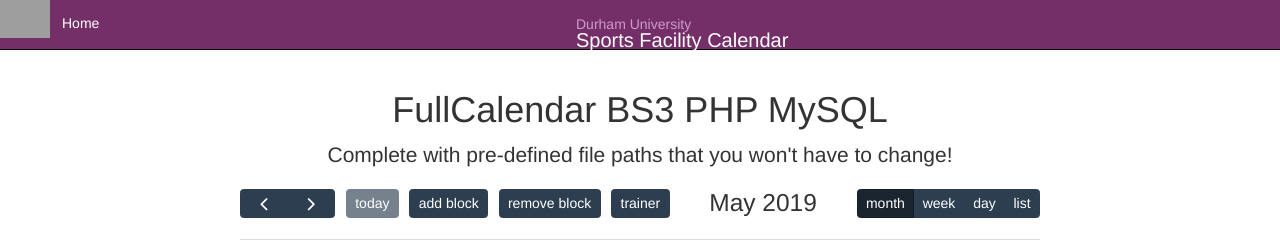
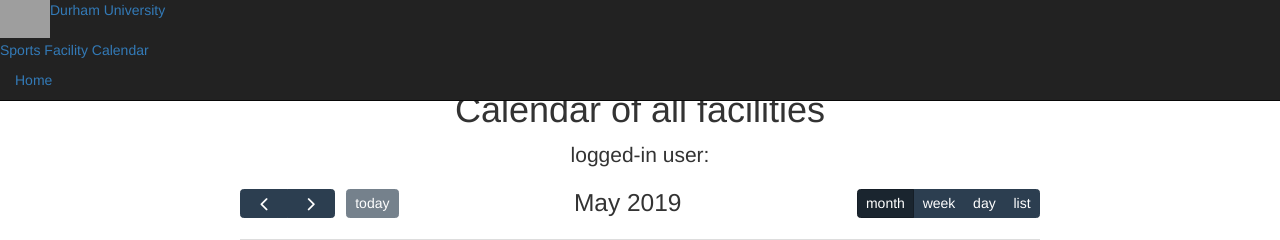
Before and after one commit to jasondunelm/SE-Team5, a PHP site: page /SE-Team5/fullcalendar2/index.php in a window 1280 px wide. Shown: the top 240 px of the page. Run offline with PHP 8.4, Linux system fonts and the light colour scheme; data comes from the database, SQL or seed files in the repository; some libraries are stand-ins or nearby versions; grey boxes are pictures that could not be loaded.

Commit message:
Update index.php
almost the same

```diff
--- a/fullcalendar2/index.php
+++ b/fullcalendar2/index.php
@@ -2,6 +2,7 @@
 session_start();
 $_SESSION['userName']="tuohao11@gmail.com";
 $_SESSION['userName']="tuo.hao@durham.ac.uk";
+$_SESSION['userName']="joey41517@gmail.com";
 require_once('bdd.php');
 
 $sql = "SELECT nbooking.ID, UserID, FacilityID, facilityName AS Name, StartTime, EndTime, block, Color FROM
@@ -65,7 +66,8 @@ $allusers = $req->fetchAll();
     <meta name="description" content="">
     <meta name="author" content="">
 
-    <title>Bare - Start Bootstrap Template</title>
+    <title>Booking / Calendar</title>
+
 
     <!-- Bootstrap Core CSS -->
 
@@ -83,7 +85,7 @@ $allusers = $req->fetchAll();
     <script src='fullcalendar/js/daygrid.js'></script>
     <script src='fullcalendar/js/timegrid.js'></script>
     <script src='fullcalendar/js/list.js'></script>
-
+    <link href="css/style.css" rel="stylesheet">
 
     <!-- Custom CSS -->
     <style>
@@ -98,99 +100,6 @@ $allusers = $req->fetchAll();
 		float: none;
 		margin: 0 auto;
 	}
-
-        .navbar{
-    background-color: #742e68 !important;
-}
-
-
-
-.navbar.nav-item .dropdown-menu .dropdown-item{
-    color: #000 !important;
-}
-
-
-.team-durham-slogan{
-   position: absolute;
-    top: 40%;
-    left: 45%;
-
-    transform: translate(-50%, -50%)
-    float:left;
-
-    line-height:60%;
-
-
-    color:#fff;
-
-        }
-    .light{
-            color:#cf9ace;
-        }
-    .slogan{
-
-        font-size:20px;
-        }
-
-
-   .btn1-outline-success:hover{
-    background-color: #742e68;
-}
-    .btn-1{
-    color: white;
-    border-style: hidden;
-
-}
-        .row-fluid{width:100%;*zoom:1;}
-        .row-fluid:before,.row-fluid:after{display:table;content:"";line-height:0}
-        .row-fluid:after{clear:both;}
-        .nav{margin-left:0;
-            list-style:none;
-            color: white;
-            margin-bottom: 0;
-            }
-        ul, {
-    display: block;
-    margin-block-start: 1em;
-    margin-block-end: 1em;
-    margin-inline-start: 0px;
-    margin-inline-end: 0px;
-    padding-inline-start: 40px;
-    padding: 0;
-    margin: 0 0 10px 25px;
-}
-        .nav-pills{
-            border-bottom: 0;}
-
-        .nav-pills>li>a {
-            top: 6px;
-            vertical-align: middle;
-    color: #fff;
-    background-color: #742e68;
-    padding-top: 8px;
-    padding-bottom: 10px;
-    margin-top: 2px;
-    margin-bottom: 2px;
-    border-radius: 0;
-    padding-right: 12px;
-    padding-left: 12px;
-    margin-right: 2px;
-    line-height: 14px;
-
-}
-        .span12{
-            width: 100%;
-    -webkit-box-sizing: border-box;
-    -moz-box-sizing: border-box;
-    box-sizing: border-box;
-        }
-
-       .btn-primary {
-
-    color: #fff;
-    background-color: purple;
-    border-color: purple;
-}
     </style>
 
     <!-- HTML5 Shim and Respond.js IE8 support of HTML5 elements and media queries -->
@@ -206,7 +115,7 @@ $allusers = $req->fetchAll();
 
     <!-- Navigation -->
     <nav class="navbar navbar-inverse navbar-fixed-top" role="navigation">
-       <div id="header" class="row-fluid">
+        <div id="header" class="row-fluid">
 
         <a href="" class="pull-left">
         <img width="50" src="../images/teamdurham.png" alt="Durham University" class="durham-university-logo">
@@ -234,8 +143,8 @@ $allusers = $req->fetchAll();
 
         <div class="row">
             <div class="col-lg-12 text-center">
-                <h1>FullCalendar BS3 PHP MySQL</h1>
-                <p class="lead">Complete with pre-defined file paths that you won't have to change!</p>
+                <h1>Calendar of all facilities</h1>
+                <p class="lead">logged-in user: <?php echo $userRole;?></p>
                 <div id="calendar" class="col-centered">
                 </div>
             </div>
```
